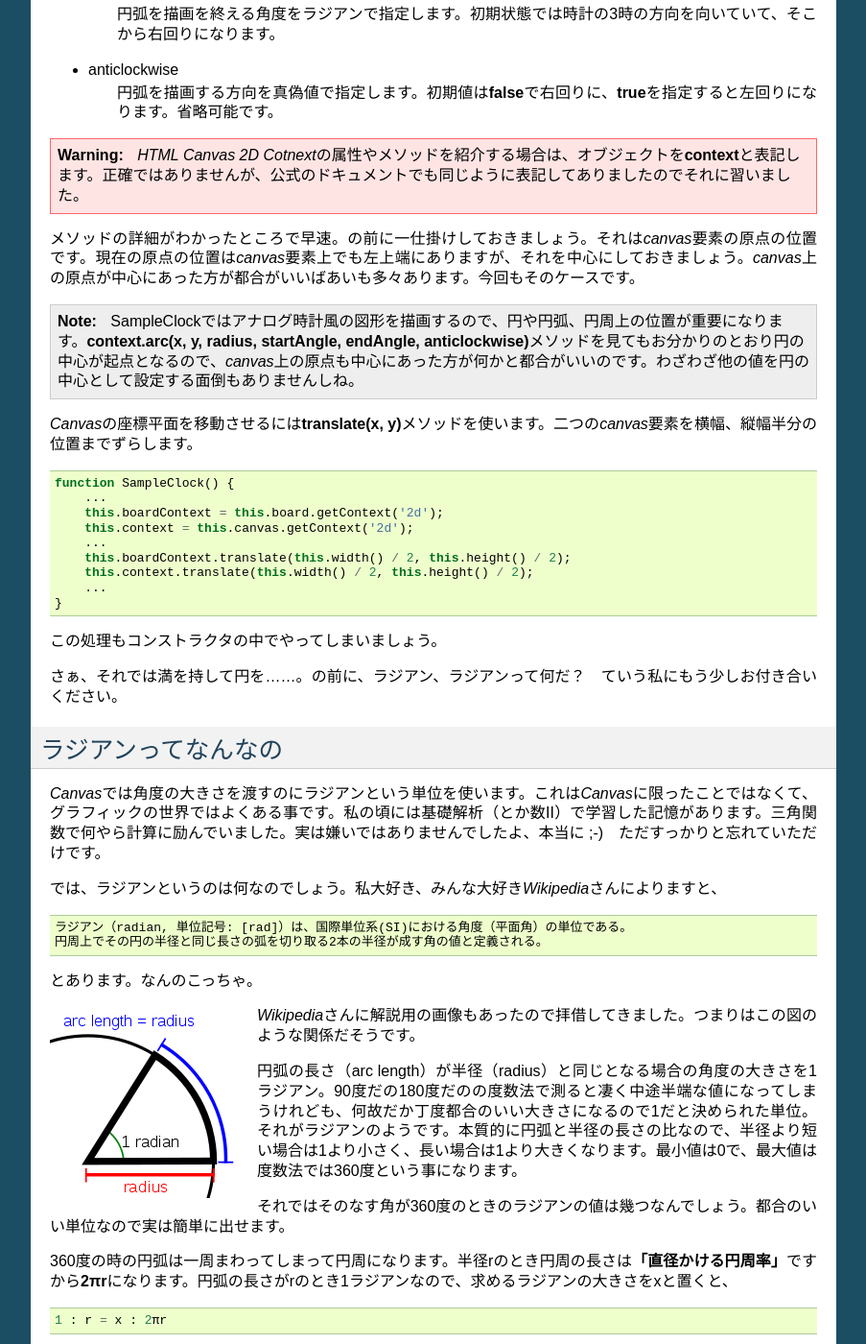
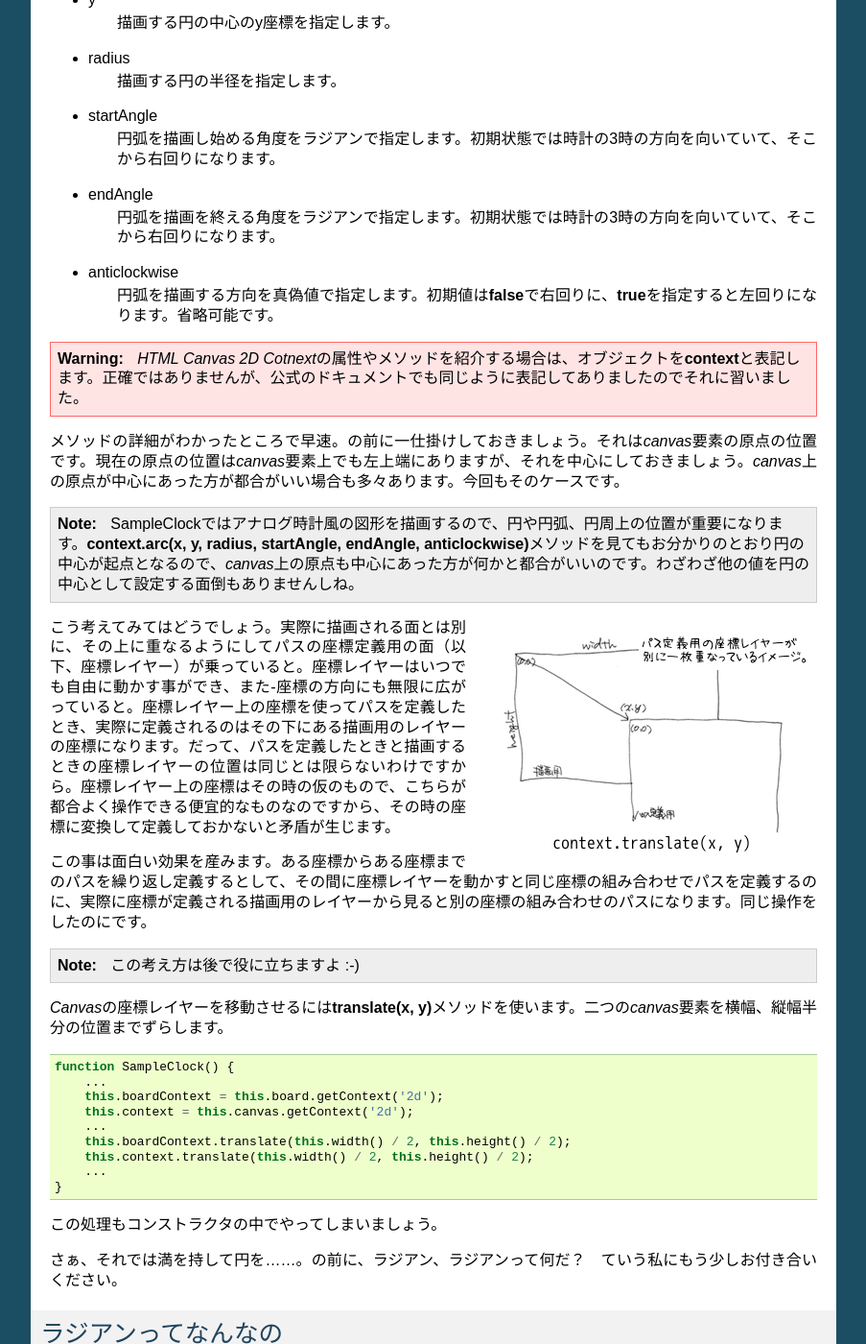
Before and after one commit to tactactad/SampleClock, a Sphinx documentation site: the page built from docs/source/canvas.rst, in a window 1280 px wide and 1400 px high, scrolled down 3032 px. Shown: the whole window at 96% size, without its empty margins (198-1101 px from the left). Built offline with Sphinx 7.4.7, drawn with Linux system fonts in a browser that asks for light colours.

Commit message:
add pictures

```diff
--- a/docs/source/canvas.rst
+++ b/docs/source/canvas.rst
@@ -38,6 +38,10 @@
 ==============================
 
 *Canvas* 要素は **width** と **height** 、横幅と縦幅の属性を持ちます。これらの値を設定する事で描画領域を調整する事ができます。今回はブラウザの表示領域を最大限利用したいので、それらの値を取得して指定します。
+
+.. image:: images/innerWidth.png
+ :alt: window.innerWidth & window.innerHight
+ :align: left
 
 ブラウザの表示領域は **window.innerWidth** と **window.innerHeight** 属性から取得できますので、それぞれの値を二つの *canvas* 要素の **width** と **height** 属性へ設定しましょう。
 
@@ -130,12 +134,24 @@
 
  *HTML Canvas 2D Cotnext* の属性やメソッドを紹介する場合は、オブジェクトを **context** と表記します。正確ではありませんが、公式のドキュメントでも同じように表記してありましたのでそれに習いました。
 
-メソッドの詳細がわかったところで早速。の前に一仕掛けしておきましょう。それは *canvas* 要素の原点の位置です。現在の原点の位置は *canvas* 要素上でも左上端にありますが、それを中心にしておきましょう。 *canvas* 上の原点が中心にあった方が都合がいいばあいも多々あります。今回もそのケースです。
+メソッドの詳細がわかったところで早速。の前に一仕掛けしておきましょう。それは *canvas* 要素の原点の位置です。現在の原点の位置は *canvas* 要素上でも左上端にありますが、それを中心にしておきましょう。 *canvas* 上の原点が中心にあった方が都合がいい場合も多々あります。今回もそのケースです。
 
 .. note::
  SampleClockではアナログ時計風の図形を描画するので、円や円弧、円周上の位置が重要になります。 **context.arc(x, y, radius, startAngle, endAngle, anticlockwise)** メソッドを見てもお分かりのとおり円の中心が起点となるので、 *canvas* 上の原点も中心にあった方が何かと都合がいいのです。わざわざ他の値を円の中心として設定する面倒もありませんしね。
 
-*Canvas* の座標平面を移動させるには **translate(x, y)** メソッドを使います。二つの *canvas* 要素を横幅、縦幅半分の位置までずらします。
+.. image:: images/translate.png
+ :alt: context.translate(x, y)
+ :align: right
+
+こう考えてみてはどうでしょう。実際に描画される面とは別に、その上に重なるようにしてパスの座標定義用の面（以下、座標レイヤー）が乗っていると。座標レイヤーはいつでも自由に動かす事ができ、また-座標の方向にも無限に広がっていると。座標レイヤー上の座標を使ってパスを定義したとき、実際に定義されるのはその下にある描画用のレイヤーの座標になります。だって、パスを定義したときと描画するときの座標レイヤーの位置は同じとは限らないわけですから。座標レイヤー上の座標はその時の仮のもので、こちらが都合よく操作できる便宜的なものなのですから、その時の座標に変換して定義しておかないと矛盾が生じます。
+
+この事は面白い効果を産みます。ある座標からある座標までのパスを繰り返し定義するとして、その間に座標レイヤーを動かすと同じ座標の組み合わせでパスを定義するのに、実際に座標が定義される描画用のレイヤーから見ると別の座標の組み合わせのパスになります。同じ操作をしたのにです。
+
+.. note::
+
+ この考え方は後で役に立ちますよ :-)
+
+*Canvas* の座標レイヤーを移動させるには **translate(x, y)** メソッドを使います。二つの *canvas* 要素を横幅、縦幅半分の位置までずらします。
 
 .. code-block:: javascript
 
```
Also changed, not shown: docs/source/board.rst (+6 -2 lines), docs/source/images/innerWidth.png (added), docs/source/images/rotate.png (added), docs/source/images/translate.png (added).
